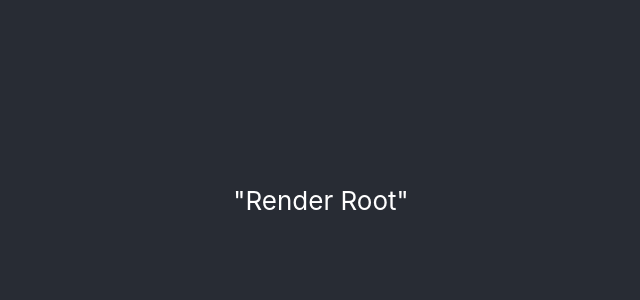
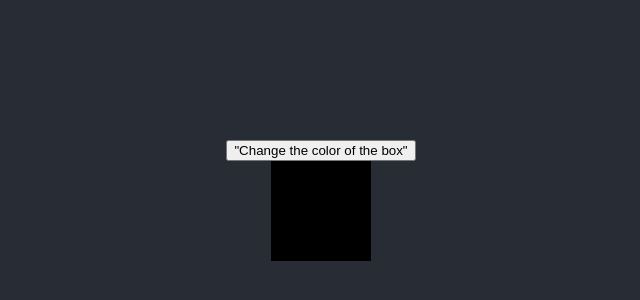
Before and after one commit to jmtoung/react-perf, a React (Create React App) app: page /render in a window 1280 px wide. Shown: the part 200-500 px from the top of the page, without its empty margins (319-959 px from the left). Built offline with nearby package versions, Linux system fonts and the light colour scheme.

Commit message:
Add color box

```diff
--- a/src/pages/render/RenderRoot.tsx
+++ b/src/pages/render/RenderRoot.tsx
@@ -1,5 +1,19 @@
-import React from 'react'
+import React, { useState } from 'react'
+
+const COLORS = ['black', 'red', 'orange', 'yellow', 'green', 'blue']
 
 export function RenderRoot() {
-    return <div>"Render Root"</div>
+    const [colorIndex, setColorIndex] = useState(0)
+
+    return (
+        <>
+            <button onClick={() => { setColorIndex((colorIndex + 1) % COLORS.length)}}>"Change the color of the box"</button>
+            <ColorBox color={COLORS[colorIndex]} />
+        </>)
 }
+
+function ColorBox({color}: {color: string}) {
+    return (
+        <div style={{ height: 100, width: 100, backgroundColor: color }} />
+    )
+}
```
